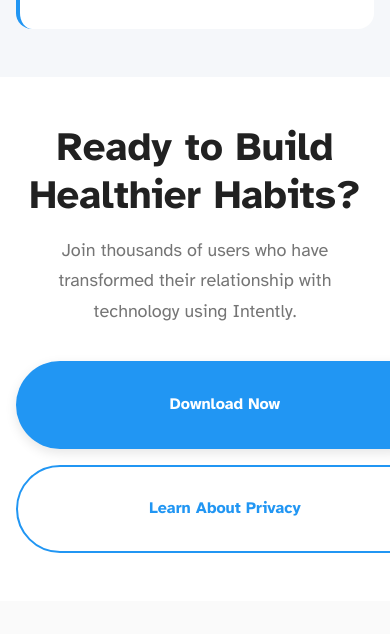
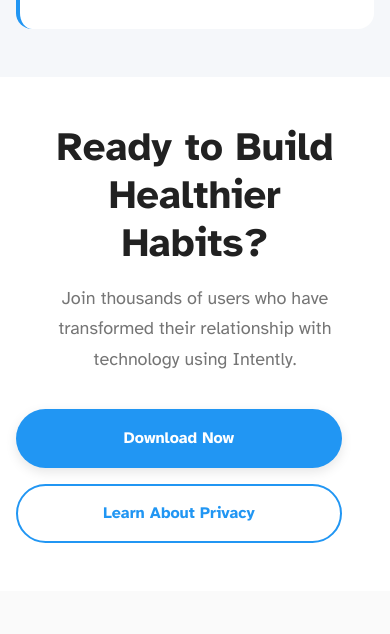
Before and after one commit to crud-tls/intently, an Astro site: page /features in a window 390 px wide. Shown: the part 6130-6764 px from the top of the page. Built offline with nearby package versions, Linux system fonts and the light colour scheme; Astro itself is replaced by a stand-in of ours.

Commit message:
feat: Update robots.txt to disallow all crawlers, enhance SEO keywords, and improve button styles for better responsiveness

```diff
--- a/src/components/BaseHead.astro
+++ b/src/components/BaseHead.astro
@@ -68,7 +68,7 @@ const {
 <!-- Extended Meta Tags -->
 <meta name="theme-color" content="#2196F3" />
 <meta name="robots" content="index, follow, max-image-preview:large, max-snippet:-1, max-video-preview:-1" />
-<meta name="keywords" content="screen time app, digital wellbeing, app usage tracking, mindful tech, privacy-first" />
+<meta name="keywords" content="screen time decrease app, reduce screen time app, screen time reducer, app to decrease screen time, lower screen time app, cut down screen time app, screen time limiter, screen time control app, digital wellbeing, app usage tracking, mindful tech, privacy-first" />
 {readingTime && <meta name="estimated-reading-time" content={readingTime.toString()} />}
 
 <!-- Article-specific meta tags (for blog posts) -->
--- a/src/components/marketing/Hero.astro
+++ b/src/components/marketing/Hero.astro
@@ -260,6 +260,7 @@ import Button from '../ui/Button.astro';
 		display: flex;
 		gap: var(--intently-space-md);
 		flex-wrap: wrap;
+		justify-content: center;
 	}
 
 	.hero-badges {
--- a/src/components/ui/Button.astro
+++ b/src/components/ui/Button.astro
@@ -118,10 +118,6 @@ const classes = Astro.slots.has('default')
 
 	/* Mobile: optimize button sizing */
 	@media (max-width: 767px) {
-		.btn {
-			width: 100%;
-		}
-
 		.btn-sm {
 			padding: 0.625rem 1rem;
 			font-size: 0.875rem;
@@ -133,7 +129,7 @@ const classes = Astro.slots.has('default')
 		}
 
 		.btn-lg {
-			padding: 1rem 1.75rem;
+			padding: 0.875rem 1.5rem;
 			font-size: 1rem;
 		}
 	}
--- a/src/pages/about.astro
+++ b/src/pages/about.astro
@@ -256,6 +256,10 @@ import { SITE_TITLE } from '../consts';
 		flex-wrap: wrap;
 	}
 
+	.cta-buttons .btn {
+		flex-shrink: 0;
+	}
+
 	.container {
 		max-width: 1400px;
 		margin: 0 auto;
@@ -321,8 +325,26 @@ import { SITE_TITLE } from '../consts';
 			grid-template-columns: 1fr;
 		}
 
+		.cta-section {
+			padding-left: 0;
+			padding-right: 0;
+		}
+
+		.cta-content {
+			padding: 0 var(--intently-space-md);
+		}
+
 		.cta-buttons {
 			flex-direction: column;
+			gap: var(--intently-space-md);
+			margin-left: calc(-1 * var(--intently-space-md));
+			margin-right: calc(-1 * var(--intently-space-md));
+			width: calc(100% + var(--intently-space-lg));
+		}
+
+		.cta-buttons .btn {
+			width: 100%;
+			box-sizing: border-box;
 		}
 	}
 
--- a/src/pages/features.astro
+++ b/src/pages/features.astro
@@ -561,6 +561,10 @@ const featureFAQs = [
 		flex-wrap: wrap;
 	}
 
+	.cta-buttons .btn {
+		flex-shrink: 0;
+	}
+
 	.container {
 		max-width: 1400px;
 		margin: 0 auto;
@@ -660,8 +664,26 @@ const featureFAQs = [
 			font-size: 0.9375rem;
 		}
 
+		.cta-section {
+			padding-left: 0;
+			padding-right: 0;
+		}
+
+		.cta-content {
+			padding: 0 var(--intently-space-md);
+		}
+
 		.cta-buttons {
 			flex-direction: column;
+			gap: var(--intently-space-md);
+			margin-left: calc(-1 * var(--intently-space-md));
+			margin-right: calc(-1 * var(--intently-space-md));
+			width: calc(100% + var(--intently-space-lg));
+		}
+
+		.cta-buttons .btn {
+			width: 100%;
+			box-sizing: border-box;
 		}
 
 		.timeline-connector {
--- a/src/pages/privacy.astro
+++ b/src/pages/privacy.astro
@@ -497,6 +497,23 @@ const privacyFAQs = [
 		.container {
 			padding: 0 var(--intently-space-md);
 		}
+
+		.cta-section {
+			padding-left: 0;
+			padding-right: 0;
+		}
+
+		.cta-content {
+			padding: 0 var(--intently-space-md);
+		}
+
+		.cta-button {
+			display: block;
+			width: 100%;
+			margin: 0 calc(-1 * var(--intently-space-md));
+			box-sizing: border-box;
+			min-width: 0;
+		}
 	}
 
 	html {
```
Also changed, not shown: public/robots.txt (+19 -19 lines), src/components/SEO/ProductSchema.astro (+6 -5 lines), src/pages/index.astro (+30 -6 lines).
